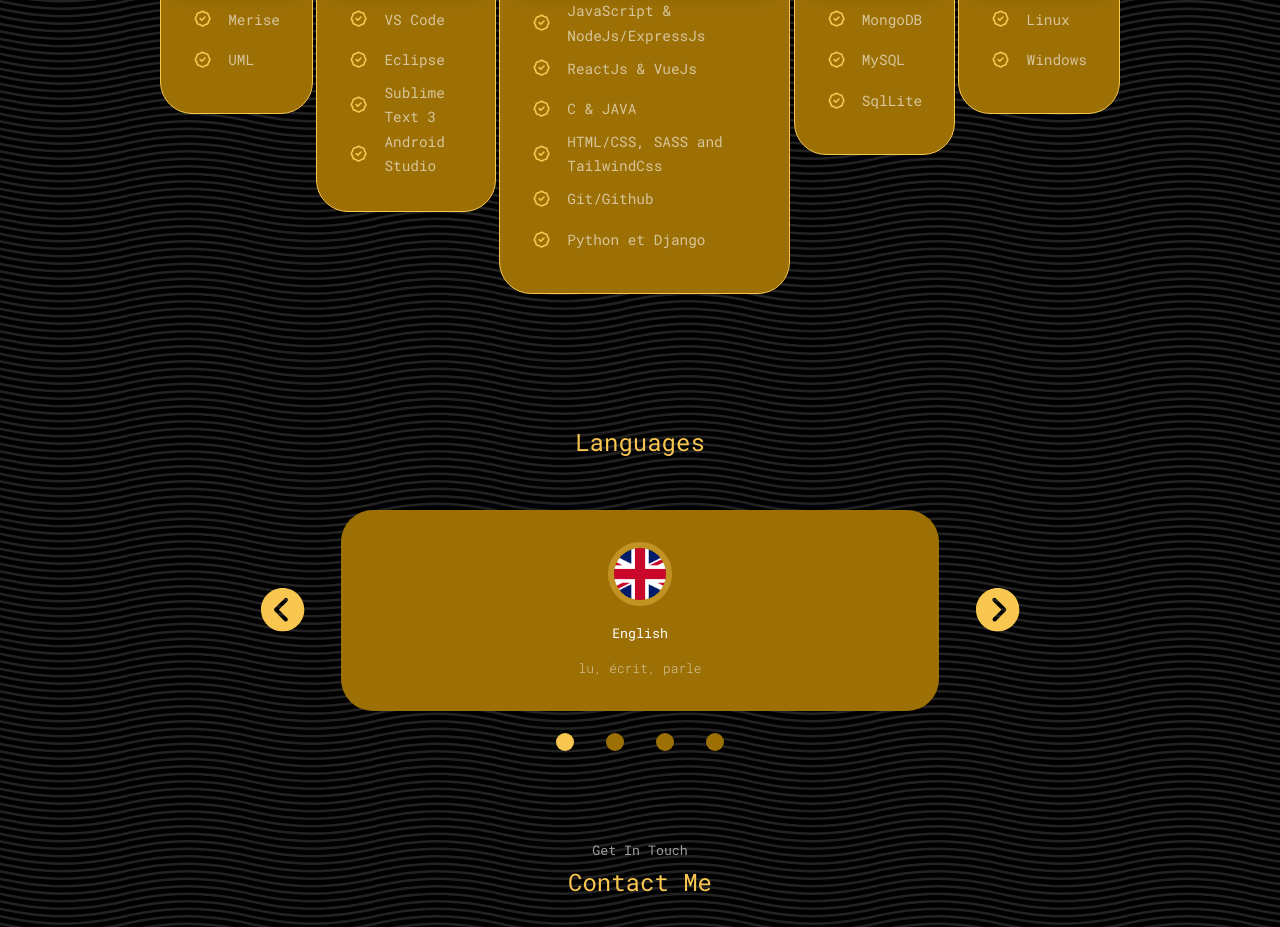
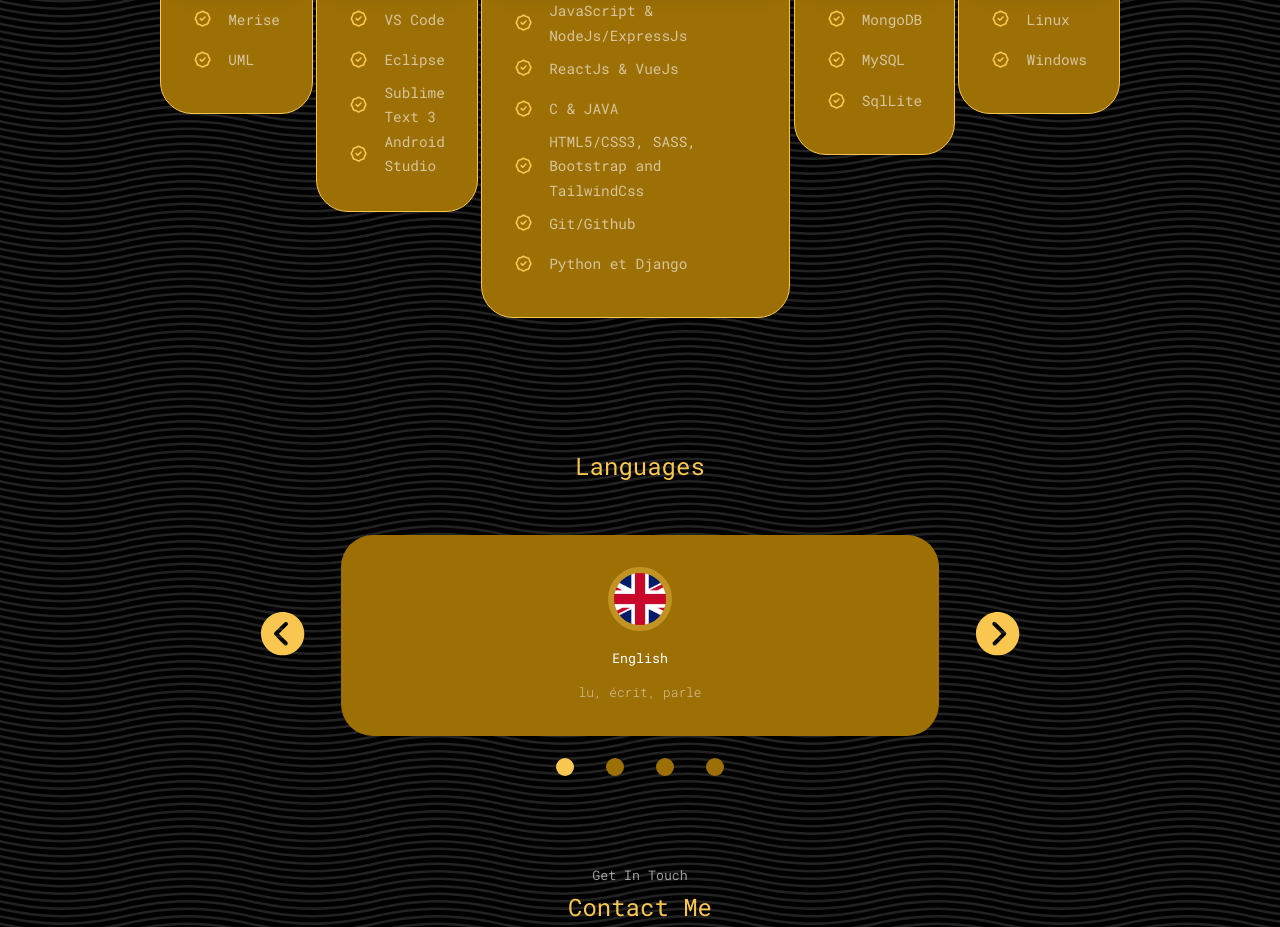
Before and after one commit to boubnacer/nacer-portfolio, a React (Create React App) app: page / in a window 1280 px wide. Shown: the part 3220-4147 px from the top of the page. Built offline with nearby package versions, Linux system fonts and the light colour scheme.

Commit message:
update services

```diff
--- a/src/components.js/Services.js
+++ b/src/components.js/Services.js
@@ -97,7 +97,7 @@ const Services = () => {
               <h2 className="service__list-icon">
                 <HiOutlineBadgeCheck />
               </h2>
-              <p>HTML/CSS, SASS and TailwindCss</p>
+              <p>HTML5/CSS3, SASS, Bootstrap and TailwindCss</p>
             </li>
             <li>
               <h2 className="service__list-icon">
```
